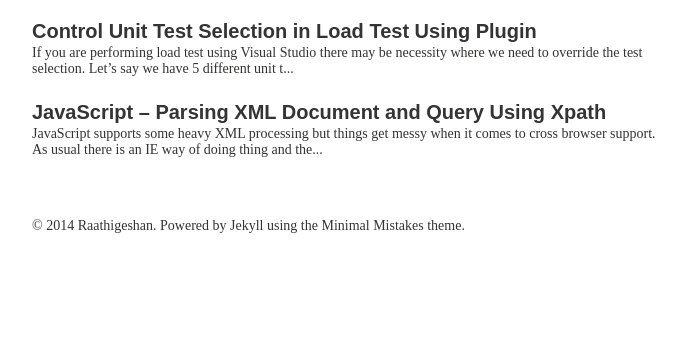
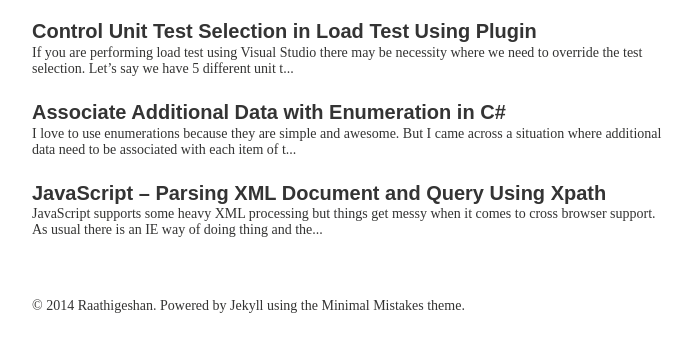
Before and after one commit to Raathigesh/Raathigesh.github.io, a Jekyll site: the page built from index.md, in a window 1280 px wide, cut to the strip 526-878 px from the top of the page. Shown: the whole strip, without its empty margins (288-979 px from the left). Built offline with Jekyll 4.4.1, drawn with Linux system fonts in a browser that asks for light colours; nearby versions of some CDN libraries; some web fonts are replaced.

Commit message:
Adding Post

```diff
--- /dev/null
+++ b/_posts/2014-08-23-Associate Additional Data with Enumeration in C#.md
@@ -0,0 +1,43 @@
+---
+layout: post
+title: Associate Additional Data with Enumeration in C#
+excerpt: "I love to use enumerations because they are simple and awesome. But I came across a situation where additional data need to be associated with each item of the..."
+modified: 2014-08-23
+tags: [C#]
+comments: true
+image:
+  feature: texture-feature-01.jpg
+---
+I love to use enumerations because they are simple and awesome. But I came across a situation where additional data need to be associated with each item of the enumeration for validation needs. Its C# so there should be an easy and awesome way to do this right? ;) Guess what? There is a way as we expected. The solution is to use extension methods and attach any additional data according to our needs.
+## Code Snippets
+
+{% highlight javascript %}
+public enum Action
+{
+    Create = 0,
+    Edit = 1,
+    Update = 2
+}
+
+public static class ActionDescription
+{
+    public static string Description(this Action action)
+    {
+        switch (action)
+        {
+            case Action.Create:
+                return "Create Item";
+
+            case Action.Edit:
+                return "Edit Item";
+
+            case Action.Update:
+                return "Update Item";
+
+            default:
+                return "";
+        }
+    }
+}
+
+{% endhighlight %}
```
Also changed, not shown: _posts/2014-08-23-Control Unit Test Selection in Load Test Using Plugin.md (+0 -1 lines), _posts/2014-08-23-Converting Json Object to XML string in JavaScript.md (line endings or trailing spaces).
